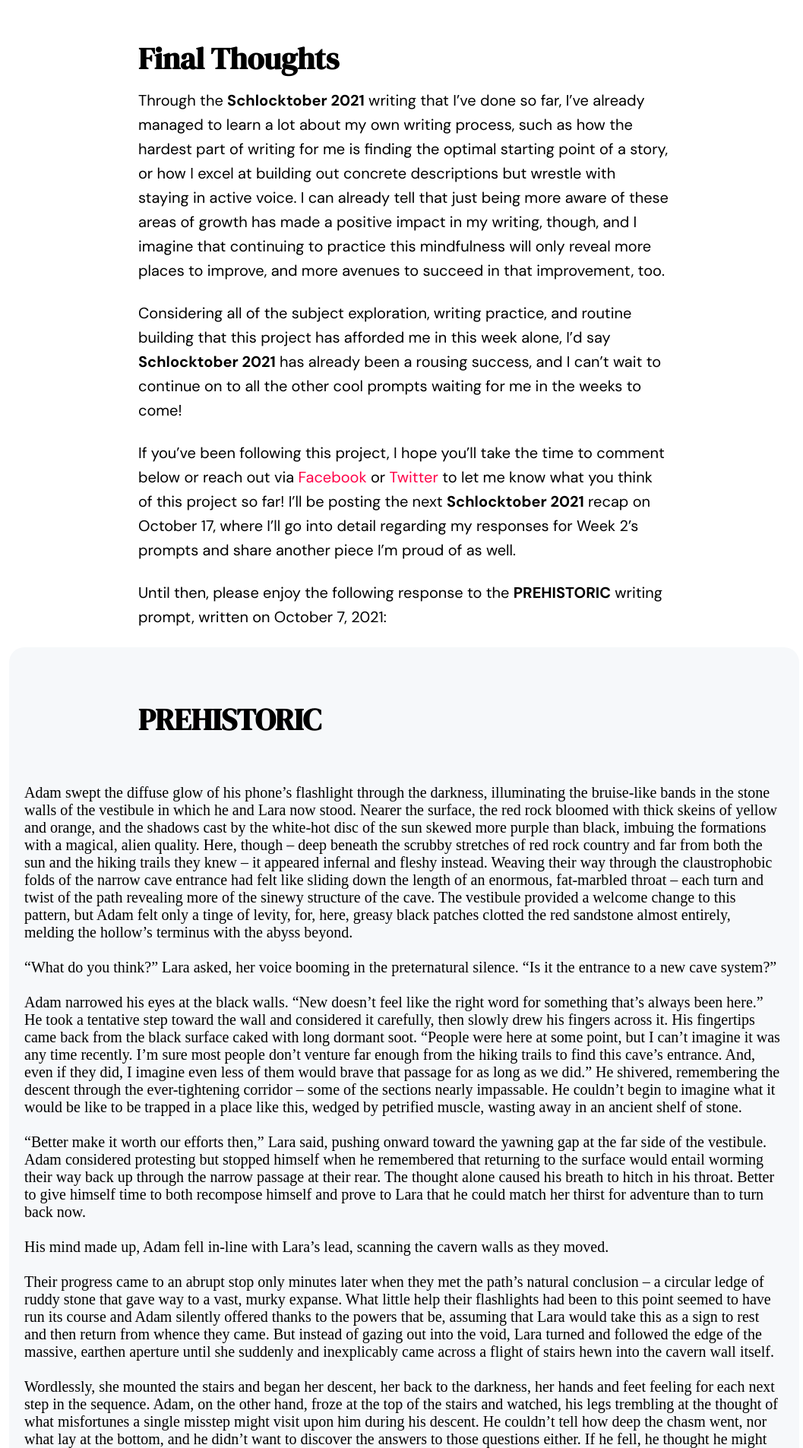
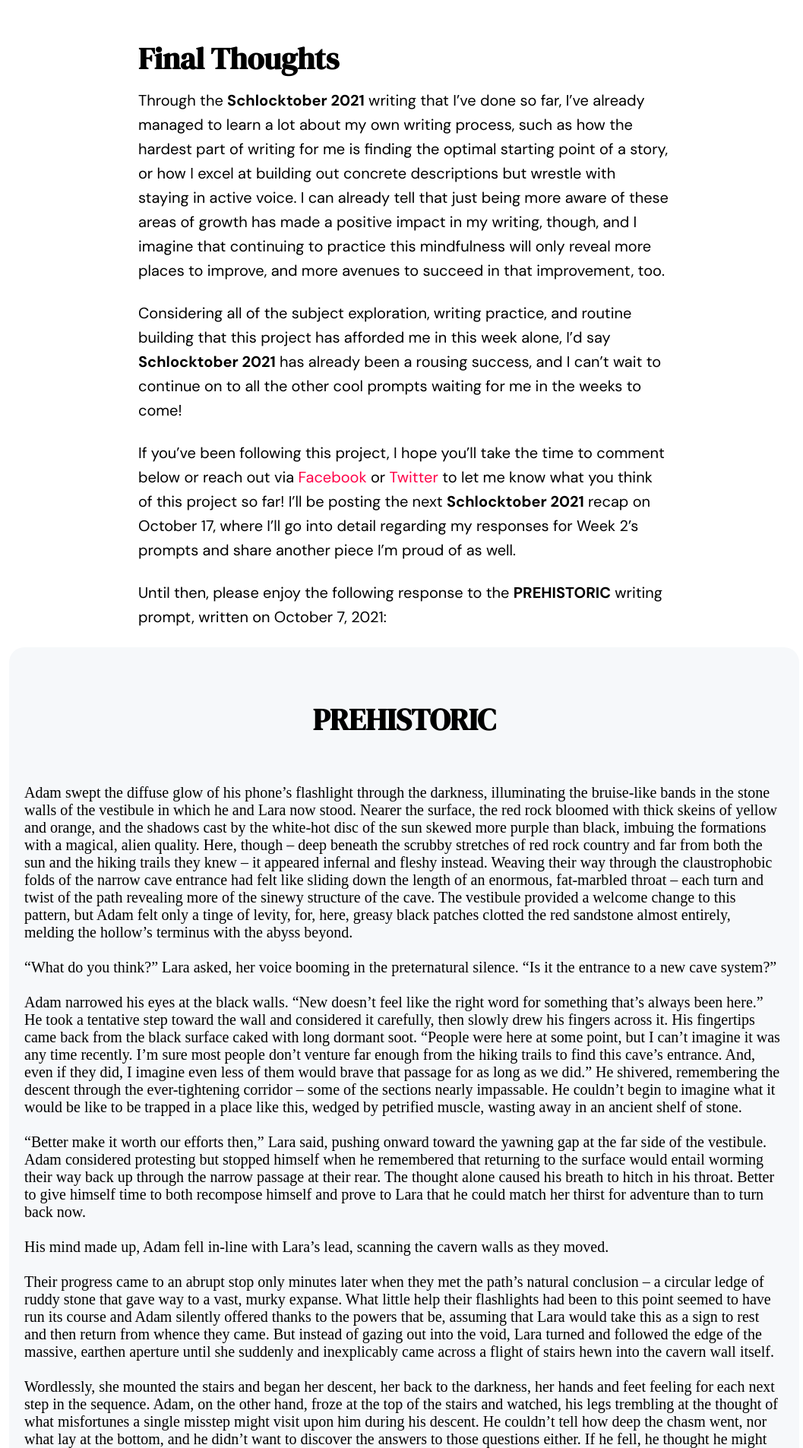
Before and after one commit to mnmalone/mnmalone2021, a Jekyll site: the page built from _posts/2021-10-10-schlocktober-week-1.md, in a window 1280 px wide. Shown: the part 4061-5967 px from the top of the page at 76% size, without its empty margins (108-1165 px from the left). Built offline with Jekyll 4.4.1, drawn with Linux system fonts in a browser that asks for light colours; some web fonts are replaced; comment, search, counter and statistics services are not loaded.

Commit message:
Update 2021-10-10-schlocktober-week-1.md

```diff
--- a/_posts/2021-10-10-schlocktober-week-1.md
+++ b/_posts/2021-10-10-schlocktober-week-1.md
@@ -45,7 +45,7 @@ If you’ve been following this project, I hope you’ll take the time to commen
 
 Until then, please enjoy the following response to the <b>PREHISTORIC</b> writing prompt, written on October 7, 2021:
 
-<div class="excerpt"><h1>PREHISTORIC</h1><br><br>
+<div class="excerpt"><center><h1>PREHISTORIC</h1><br><br></center>
 
 Adam swept the diffuse glow of his phone’s flashlight through the darkness, illuminating the bruise-like bands in the stone walls of the vestibule in which he and Lara now stood. Nearer the surface, the red rock bloomed with thick skeins of yellow and orange, and the shadows cast by the white-hot disc of the sun skewed more purple than black, imbuing the formations with a magical, alien quality. Here, though – deep beneath the scrubby stretches of red rock country and far from both the sun and the hiking trails they knew – it appeared infernal and fleshy instead. Weaving their way through the claustrophobic folds of the narrow cave entrance had felt like sliding down the length of an enormous, fat-marbled throat – each turn and twist of the path revealing more of the sinewy structure of the cave. The vestibule provided a welcome change to this pattern, but Adam felt only a tinge of levity, for, here, greasy black patches clotted the red sandstone almost entirely, melding the hollow’s terminus with the abyss beyond.<br><br>
 
```
